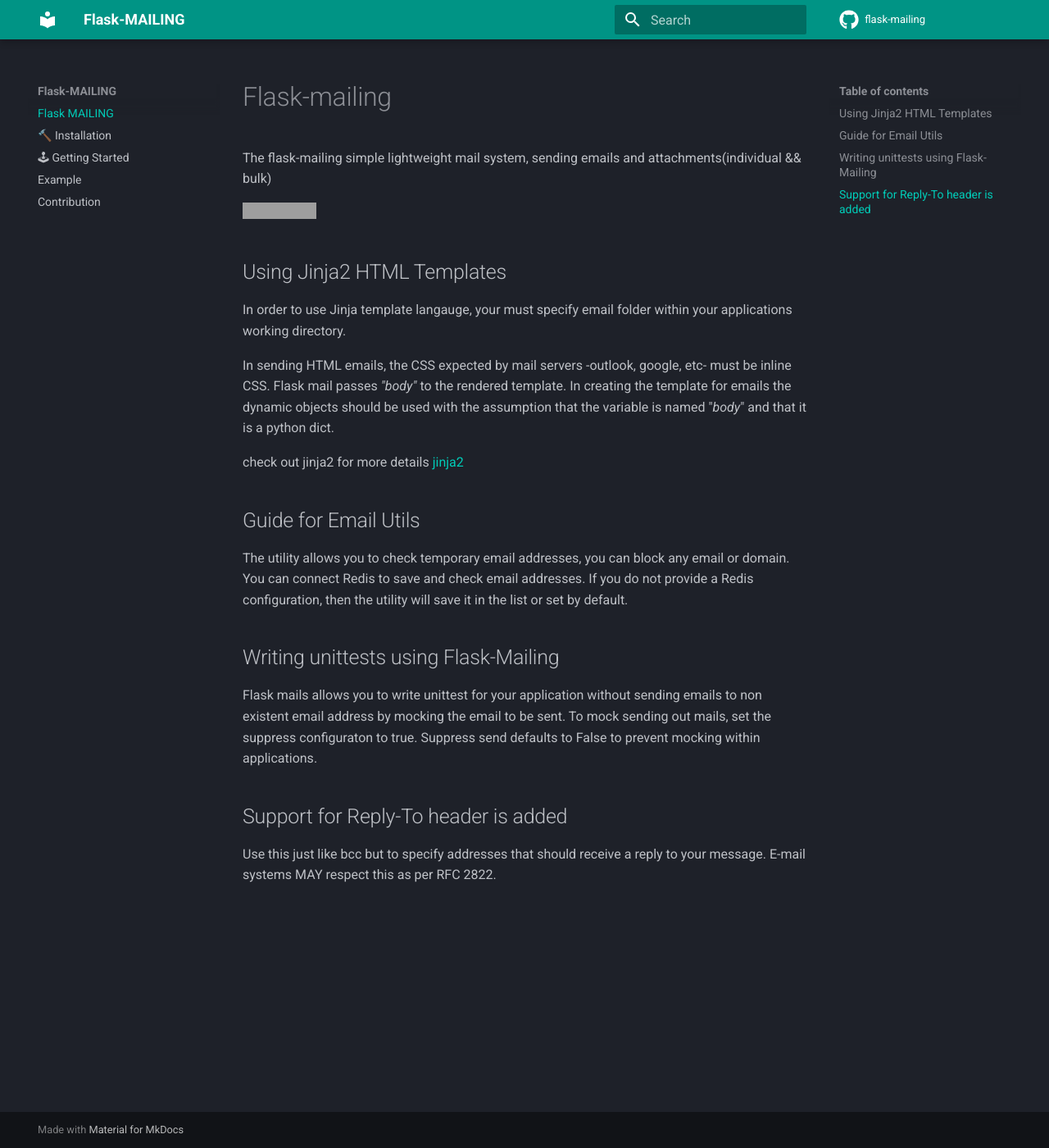
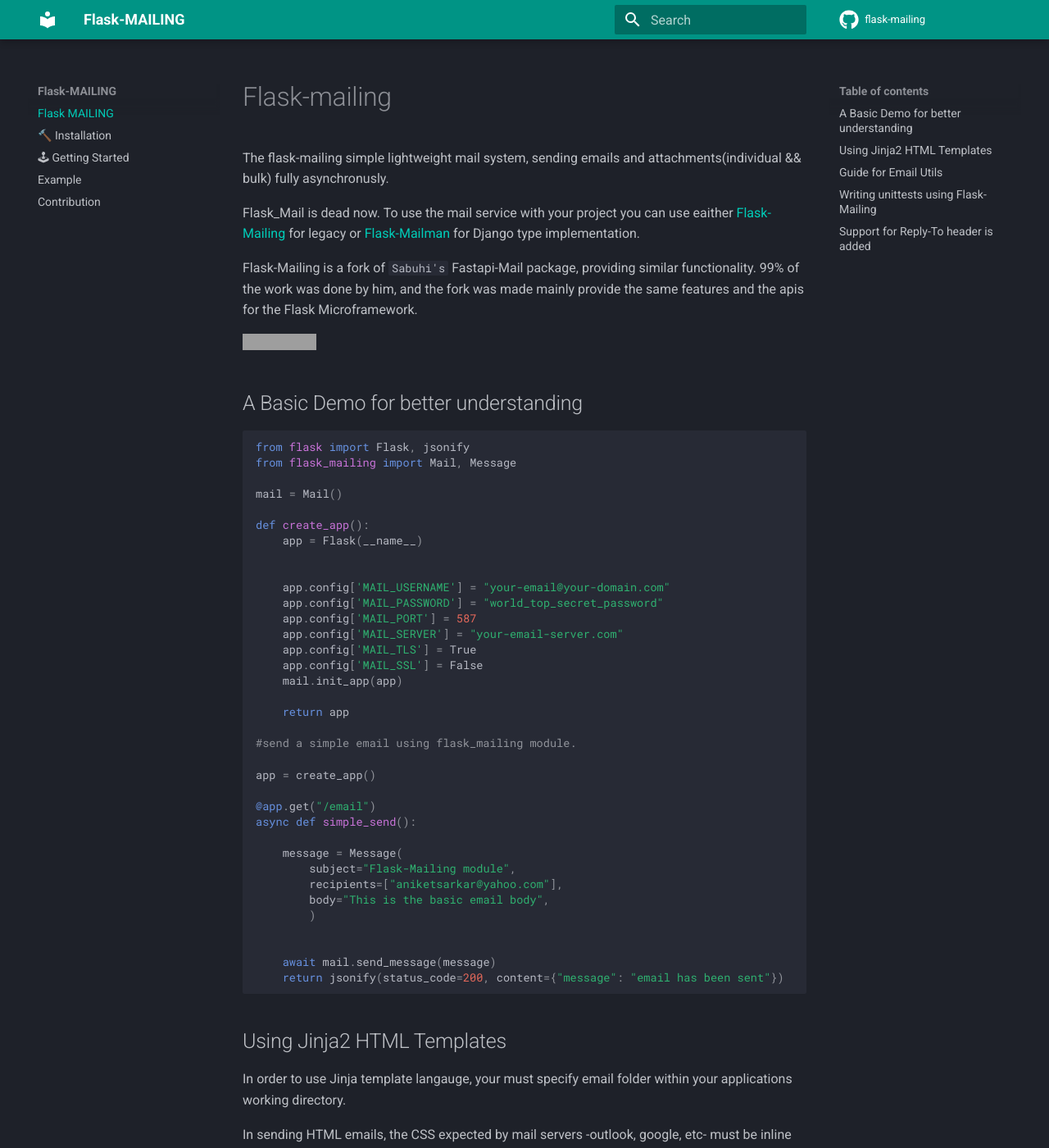
Before and after one commit to marktennyson/flask-mailing, an MkDocs documentation site: the page built from docs/index.md, in a window 1280 px wide and 1400 px high. Shown: the whole window at 82% size. Built offline with MkDocs 1.6.1 and Material for MkDocs 9.7.7, drawn with Linux system fonts in a browser that asks for light colours; comment, search, counter and statistics services are not loaded; grey boxes are pictures that could not be loaded.

Commit message:
some changes and modifications

````diff
--- a/docs/index.md
+++ b/docs/index.md
@@ -1,7 +1,10 @@
 # Flask-mailing
 
-The flask-mailing simple lightweight mail system, sending emails and attachments(individual && bulk)
+The flask-mailing simple lightweight mail system, sending emails and attachments(individual && bulk) fully asynchronusly.
 
+Flask_Mail is dead now. To use the mail service with your project you can use eaither [Flask-Mailing](https://github.com/marktennyson/flask-mailing) for legacy or [Flask-Mailman](https://github.com/waynerv/flask-mailman) for Django type implementation.
+
+Flask-Mailing is a fork of `Sabuhi's` Fastapi-Mail package, providing similar functionality. 99% of the work was done by him, and the fork was made mainly provide the same features and the apis for the Flask Microframework.
 
 <!-- [![MIT licensed](https://img.shields.io/github/license/marktennyson/flask-mailing)](https://raw.githubusercontent.com/marktennyson/flask-mailing/master/LICENSE)
 [![GitHub stars](https://img.shields.io/github/stars/marktennyson/flask-mailing.svg)](https://github.com/marktennyson/flask-mailing/stargazers)
@@ -9,7 +12,46 @@
 [![GitHub issues](https://img.shields.io/github/issues-raw/marktennyson/flask-mailing)](https://github.com/marktennyson/flask-mailing/issues) -->
 [![Downloads](https://pepy.tech/badge/flask-mailing)](https://pepy.tech/project/flask-mailing)
 
+## A Basic Demo for better understanding
 
+```python
+
+from flask import Flask, jsonify
+from flask_mailing import Mail, Message
+
+mail = Mail()
+
+def create_app():
+    app = Flask(__name__)
+
+
+    app.config['MAIL_USERNAME'] = "your-email@your-domain.com"
+    app.config['MAIL_PASSWORD'] = "world_top_secret_password"
+    app.config['MAIL_PORT'] = 587
+    app.config['MAIL_SERVER'] = "your-email-server.com"
+    app.config['MAIL_TLS'] = True
+    app.config['MAIL_SSL'] = False
+    mail.init_app(app)
+
+    return app
+
+#send a simple email using flask_mailing module.
+
+app = create_app()
+
+@app.get("/email")
+async def simple_send():
+
+    message = Message(
+        subject="Flask-Mailing module",
+        recipients=["aniketsarkar@yahoo.com"],
+        body="This is the basic email body",
+        )
+
+
+    await mail.send_message(message)
+    return jsonify(status_code=200, content={"message": "email has been sent"})
+```
 
 ## Using Jinja2 HTML Templates
 
--- a/setup.py
+++ b/setup.py
@@ -15,7 +15,7 @@
     license="MIT",
     author=author,
     author_email="aniketsarkar@yahoo.com",
-    description="Flask mail system sending mails(individual, bulk) attachments(individual, bulk)",
+    description="Flask mail system sending mails(individual, bulk) attachments(individual, bulk) fully asynchroniously",
     long_description=long_description,
     long_description_content_type="text/markdown",
     keywords=["flask", "django", "navycut", 'flask-mail', 'flask-mailing'],
````
